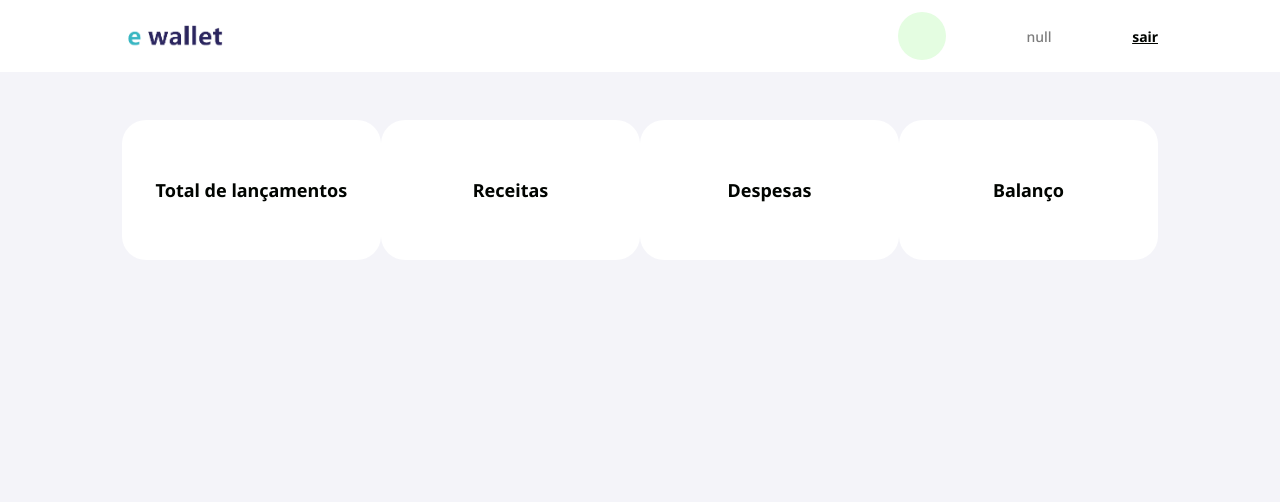
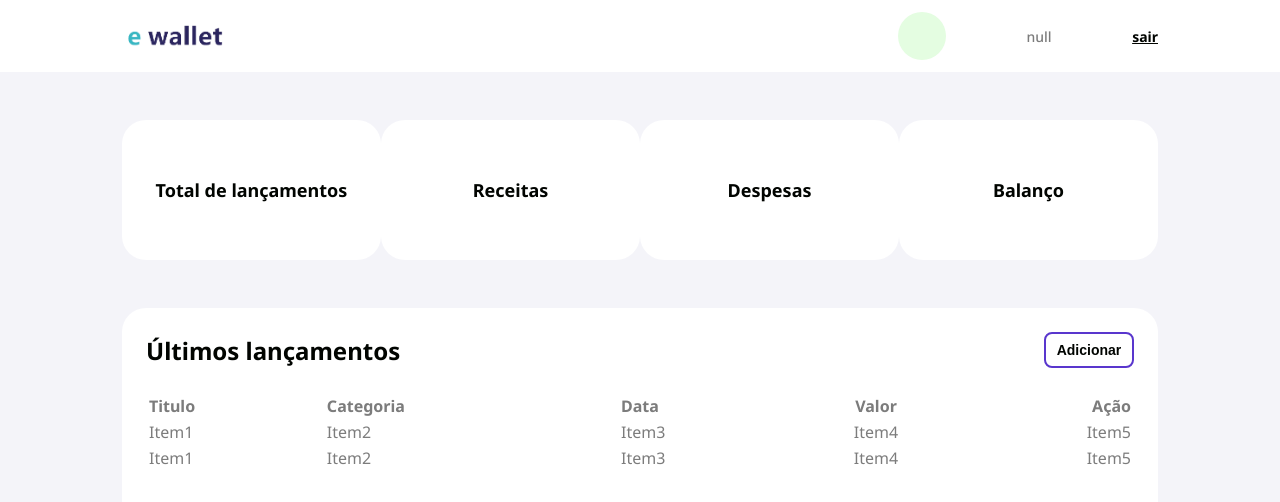
Before and after one commit to Matheuscamp/wallet-app-frontend, a plain HTML site: page pages/home/index.html in a window 1280 px wide. Drawn offline with Linux system fonts and the light colour scheme.

Commit message:
feat: implement layout for table

```diff
--- a/pages/home/index.html
+++ b/pages/home/index.html
@@ -28,5 +28,37 @@
           <h3>Balanço</h3>
         </div>
       </div>
+      <div class="table-container">
+        <div class="table-content-container">
+          <div class="table-content-header">
+            <h2>Últimos lançamentos</h2>
+            <button class="small">Adicionar</button>
+          </div>
+          <table>
+            <tr>
+              <th>Titulo</th>
+              <th>Categoria</th>
+              <th>Data</th>
+              <th class="center">Valor</th>
+              <th class="right">Ação</th>
+            </tr>
+            <tr>
+              <td>Item1</td>
+              <td>Item2</td>
+              <td>Item3</td>
+              <td class="center">Item4</td>
+              <td class="right">Item5</td>
+            </tr>
+            <tr>
+              <td>Item1</td>
+              <td>Item2</td>
+              <td>Item3</td>
+              <td class="center">Item4</td>
+              <td class="right">Item5</td>
+            </tr>
+          </table>
+        </div>
+      </div>
+    </div>
   </body>
 </html>
--- a/pages/home/style.css
+++ b/pages/home/style.css
@@ -4,7 +4,8 @@
   align-items: flex-start;
   justify-content: flex-start;
   width: 100vw;
-  height: 100vh;
+  height: auto;
+  min-height: 100vh;
   background-color: #f4f4f9;
 }
 .navbar {
@@ -59,3 +60,55 @@
   border-radius: 24px;
   background-color: #ffffff;
 }
+.table-container {
+  display: flex;
+  width: 100%;
+  flex-direction: column;
+  align-items: flex-start;
+  justify-content: flex-start;
+  padding: 0px 122px;
+  box-sizing: border-box;
+}
+.table-content-container {
+  display: flex;
+  width: 100%;
+  flex-direction: column;
+  align-items: flex-start;
+  justify-content: flex-start;
+  background-color: #ffffff;
+  border-radius: 24px;
+  height: 592px;
+  padding: 24px;
+  box-sizing: border-box;
+}
+.table-content-header {
+  display: flex;
+  width: 100%;
+  flex-direction: row;
+  align-items: center;
+  justify-content: space-between;
+  padding-bottom: 24px;
+  box-sizing: border-box;
+}
+table {
+  width: 100%;
+}
+th {
+  text-align: left;
+  color: #7c7c7c;
+}
+th.right {
+  text-align: right;
+}
+th.center {
+  text-align: center;
+}
+td {
+  color: #7c7c7c;
+}
+td.right {
+  text-align: right;
+}
+td.center {
+  text-align: center;
+}
--- a/style.css
+++ b/style.css
@@ -64,7 +64,7 @@ button {
   cursor: pointer;
 }
 button.small {
-  background-color: #f4f4f9;
+  background-color: #ffffff;
   color: #010400;
   font-size: 14px;
   border-radius: 8px;
```
